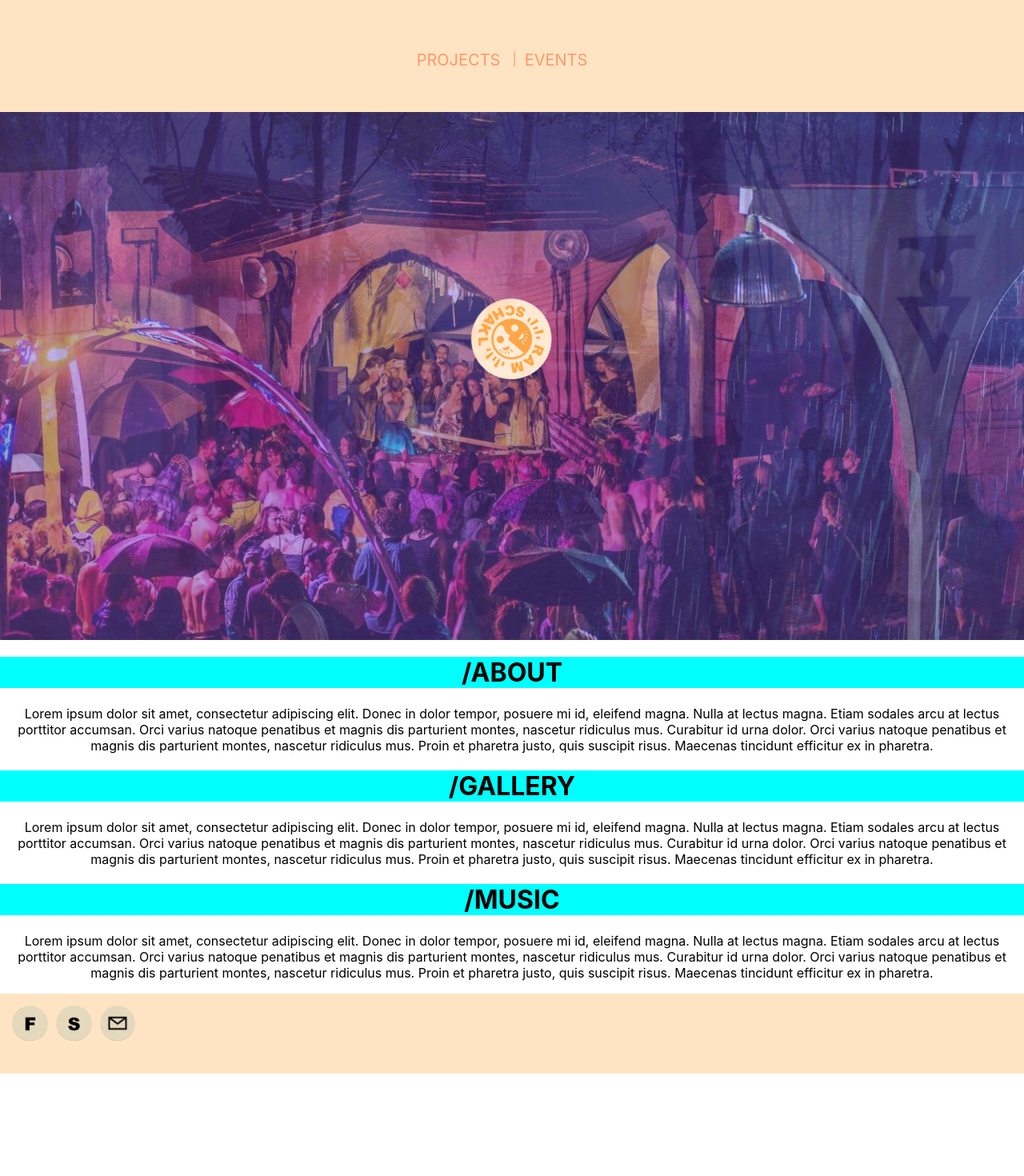
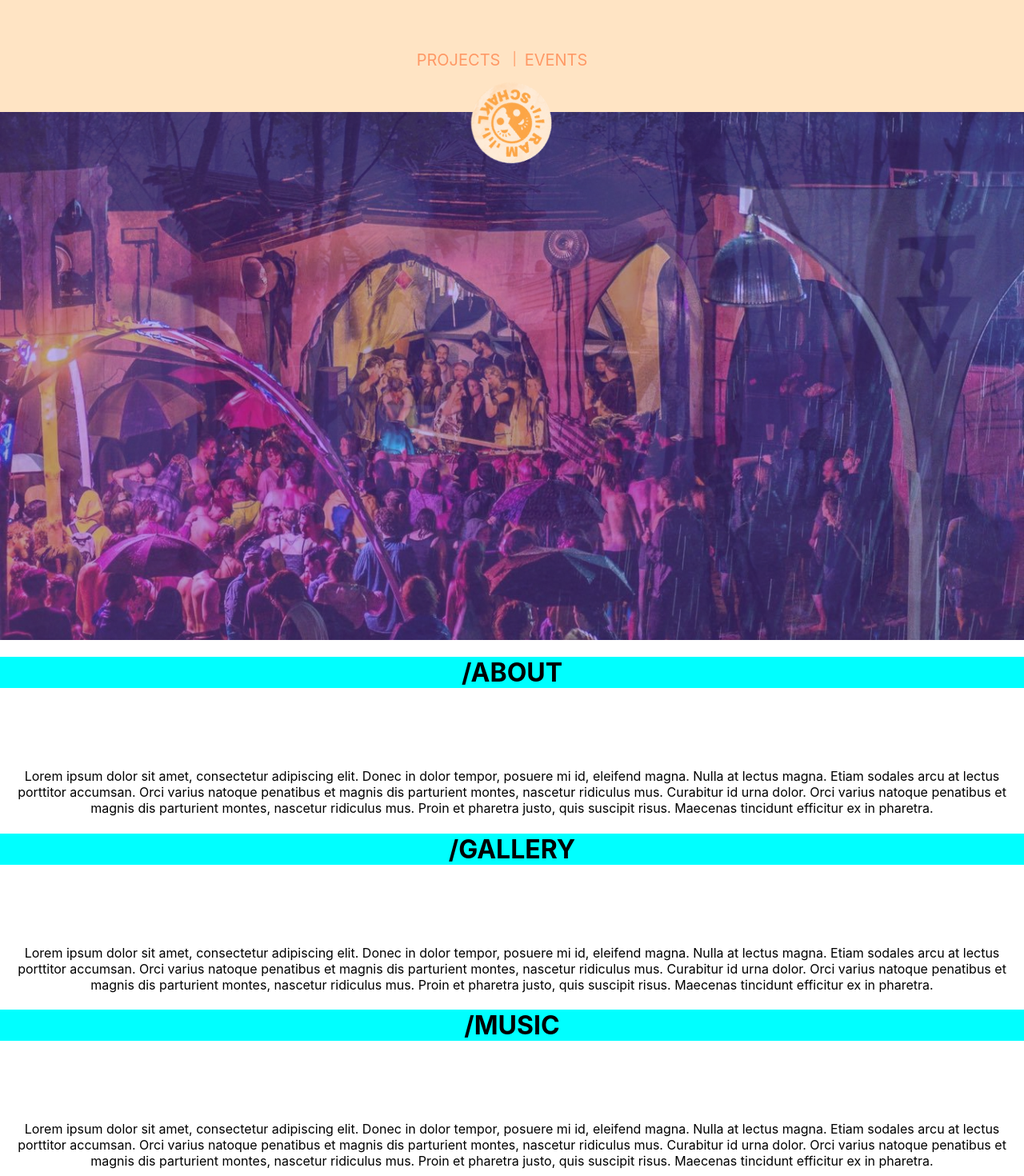
Before and after one commit to NadjaR12/VolunteerApp, a React (Create React App) app in the folder client/: page / in a window 1280 px wide. Shown: the top 1470 px of the page at 80% size. Before the commit the page ends 1342 px from the top, so only its background shows below. Built offline with nearby package versions, Linux system fonts and the light colour scheme.

Commit message:
logo and menu change

```diff
--- a/client/src/components/Menu.js
+++ b/client/src/components/Menu.js
@@ -6,15 +6,15 @@ export default function Menu() {
   return (
     <div className='menu-container'>
         <div className='about-rotate'>
-        <Link className="menu-link animate__animated animate__fadeInUp" to={'/about'}>ABOUT</Link>
+        <Link className="menu-link animate__animated animate__fadeInDown" to={'/about'}>ABOUT</Link>
         {/* <hr className='menu-hr animate__animated animate__fadeInUp'></hr> */}
         </div>
         <div className='gallery-rotate'>
-        <Link className='menu-link animate__animated animate__fadeInUp' to={'/gallery'}>GALLERY</Link>
+        <Link className='menu-link animate__animated animate__fadeInDown' to={'/gallery'}>GALLERY</Link>
         {/* <hr className='menu-hr animate__animated animate__fadeInUp'></hr> */}
         </div>
         <div className='music-rotate'>
-        <Link className='menu-link animate__animated animate__fadeInUp' to={'/music'}>MUSIC</Link>
+        <Link className='menu-link animate__animated animate__fadeInDown' to={'/music'}>MUSIC</Link>
         {/* <hr className='menu-hr animate__animated animate__fadeInUp'></hr> */}
         </div>
     </div>
--- a/client/src/css/Home.css
+++ b/client/src/css/Home.css
@@ -26,10 +26,12 @@ header {
   animation: backgroundoverlay 60s ease infinite;
 }
 .logo-container {
+  margin-top: 12vh;
+  position:fixed;
   display: flex;
   flex-direction: column;
   align-items: center;
-  justify-content: center;
+  /* justify-content: center; */
   height: 72vh;
   width: 100vw;
 }
@@ -169,4 +171,5 @@ header {
 }
 .about-container {
   background-color: aqua;
+  margin-bottom: 100px;
 }
--- a/client/src/pagesVisitor/Home.js
+++ b/client/src/pagesVisitor/Home.js
@@ -15,13 +15,12 @@ const handleMenu = () => {
   <div className="home-container fixed-background">
   <div className="home-overlay fixed-background">
     <NavbarHome />
-    <div className="heading-project-container"></div>
     <div>
       <div className="logo-container">
-      {showMenu && (
+        <img className={showMenu ? "logo animation-container-open-menu" : "logo animation-container"} onClick={handleMenu} src="/images/logo_gelb.png" alt="Logo"/>
+        {showMenu && (
                   <Menu />
                 )}
-        <img className={showMenu ? "logo animation-container-open-menu" : "logo animation-container"} onClick={handleMenu} src="/images/logo_gelb.png" alt="Logo"/>
       </div>
   </div>
   </div>
```
